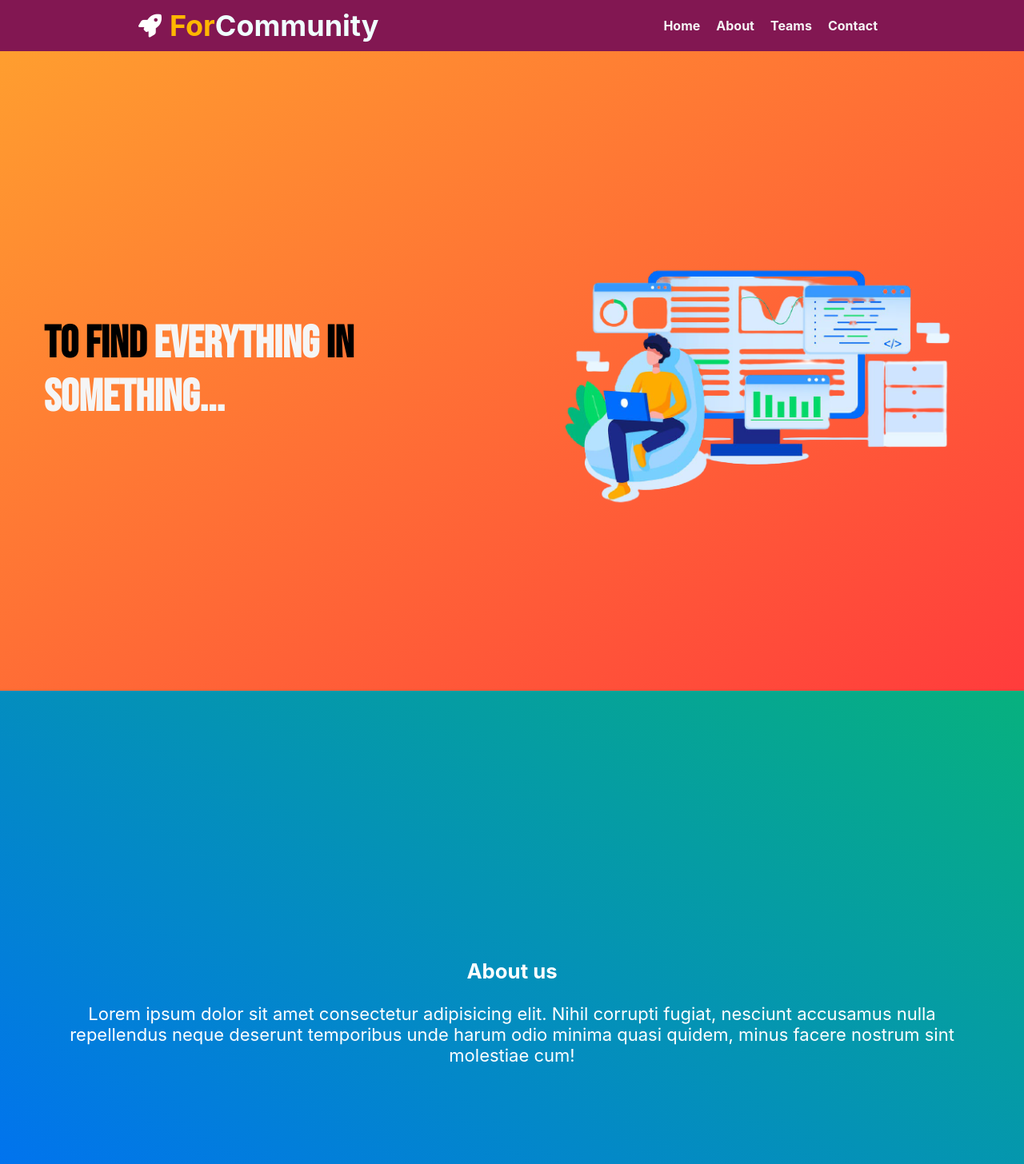
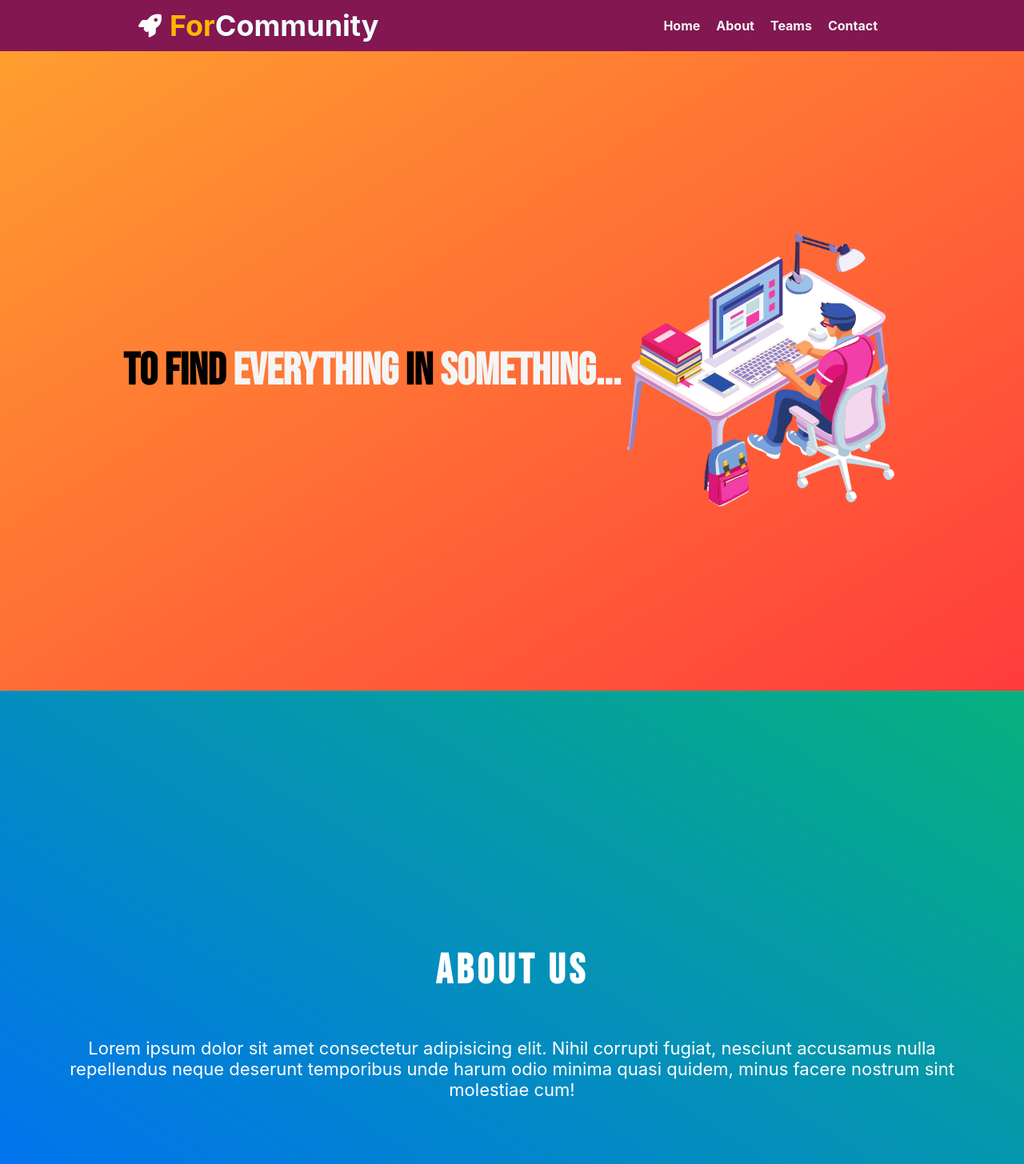
Before and after one commit to For-Community/forCommunity-official-website, a React (Create React App) app: page / in a window 1280 px wide. Shown: the top 1456 px of the page at 80% size. Built offline with nearby package versions, Linux system fonts and the light colour scheme.

Commit message:
Changed the image in hero section and tweaked some css for about heading

```diff
--- a/src/App.css
+++ b/src/App.css
@@ -81,12 +81,41 @@ body {
 
 .hero-text {
   font-size: 56px;
-  margin-left: 55px;
+  margin-left: 0px;
   font-family: Bebas Neue;
 }
 
 .hero-text h4 span {
   color: whitesmoke;
+}
+
+.about {
+  display: flex;
+  height: 100vh;
+  justify-content: center;
+  align-items: center;
+  background-image: linear-gradient(
+    to bottom left,
+    #07b17e,
+    rgba(0, 106, 255, 1)
+  );
+}
+
+.about-text {
+  padding: 50px;
+  text-align: center;
+  color: white;
+  font-size: 22px;
+}
+
+.about h3{
+  font-family: Bebas Neue;
+  font-size: 52px;
+  letter-spacing: 5px;
+}
+
+.about {
+  height: 100vh;
 }
 
 @media (max-width: 700px) {
@@ -147,26 +176,3 @@ body {
     color: white;
   }
 }
-
-.about {
-  display: flex;
-  height: 100vh;
-  justify-content: center;
-  align-items: center;
-  background-image: linear-gradient(
-    to bottom left,
-    #07b17e,
-    rgba(0, 106, 255, 1)
-  );
-}
-
-.about-text {
-  padding: 50px;
-  text-align: center;
-  color: white;
-  font-size: 22px;
-}
-
-.about {
-  height: 100vh;
-}
--- a/src/components/HeroSection.js
+++ b/src/components/HeroSection.js
@@ -1,5 +1,5 @@
 import React from "react";
-import HeroImg from "../assets/hero-img.png";
+import HeroImg from "../assets/home.png";
 
 const HeroSection = () => {
   return (
```
Also changed, not shown: src/assets/hero-img.png (deleted), src/assets/home.png (added).
